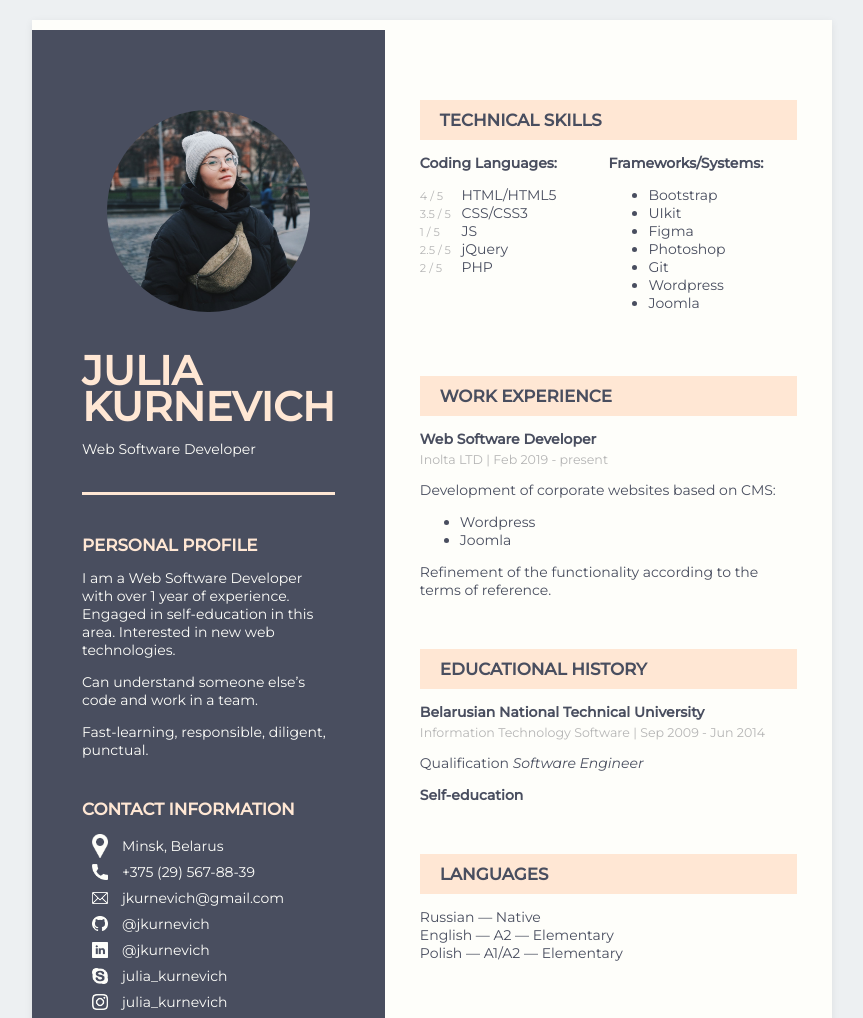
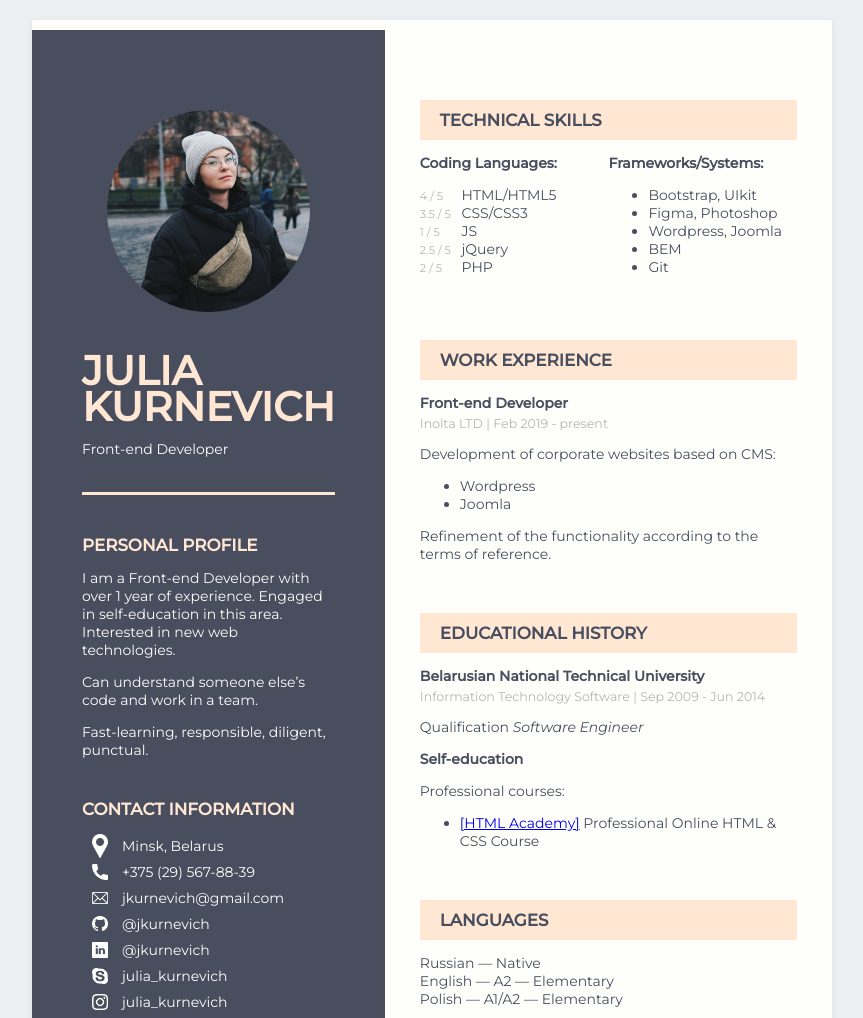
Before and after one commit to jkurnevich/rsschool-cv-test, a plain HTML site: page index.html in a window 1280 px wide. Shown: the top 1018 px of the page, without its empty margins (208-1071 px from the left). Drawn offline with Linux system fonts and the light colour scheme.

Commit message:
fix: change information

```diff
--- a/index.html
+++ b/index.html
@@ -17,11 +17,11 @@
       </section>
       <section class="name-candidate">
         <h1>Julia Kurnevich</h1>
-        <p class="name-candidate__profession">Web Software Developer</p>
+        <p class="name-candidate__profession">Front-end Developer</p>
       </section>
       <section class="about-me">
         <h2>Personal Profile</h2>
-        <p>I am a Web Software Developer with over 1 year of experience. Engaged in self-education in this area. Interested in new web technologies.</p>
+        <p>I am a Front-end Developer with over 1 year of experience. Engaged in self-education in this area. Interested in new web technologies.</p>
         <p>Can understand someone else’s code and work in a team.</p>
         <p>Fast-learning, responsible, diligent, punctual.</p>
       </section>
@@ -55,20 +55,18 @@
           <div>
             <p>Frameworks/Systems:</p>
             <ul>
-              <li>Bootstrap</li>
-              <li>UIkit</li>
-              <li>Figma</li>
-              <li>Photoshop</li>
+              <li>Bootstrap, UIkit</li>
+              <li>Figma, Photoshop</li>
+              <li>Wordpress, Joomla</li>
+              <li>BEM</li>
               <li>Git</li>
-              <li>Wordpress</li>
-              <li>Joomla</li>
             </ul>
           </div>
         </div>
       </section>
       <section class="work-experience">
         <h2>Work Experience</h2>
-        <p class="content-area_bold">Web Software Developer</p>
+        <p class="content-area_bold">Front-end Developer</p>
         <p class="content-area_gray">Inolta LTD | Feb 2019 - present</p>
         <p>Development of corporate websites based on CMS:</p>
         <ul>
@@ -83,6 +81,10 @@
         <p class="content-area_gray">Information Technology Software | Sep 2009 - Jun 2014</p>
         <p>Qualification <em>Software Еngineer</em></p>
         <p class="content-area_bold">Self-education</p>
+        <p>Professional courses:</p>
+        <ul>
+          <li><a href="https://htmlacademy.ru/intensive/htmlcss" target="_blank">[HTML Academy]</a> Professional Online HTML & CSS Course</li>
+        </ul>
       </section>
       <section class="languages">
         <h2>Languages</h2>
```
